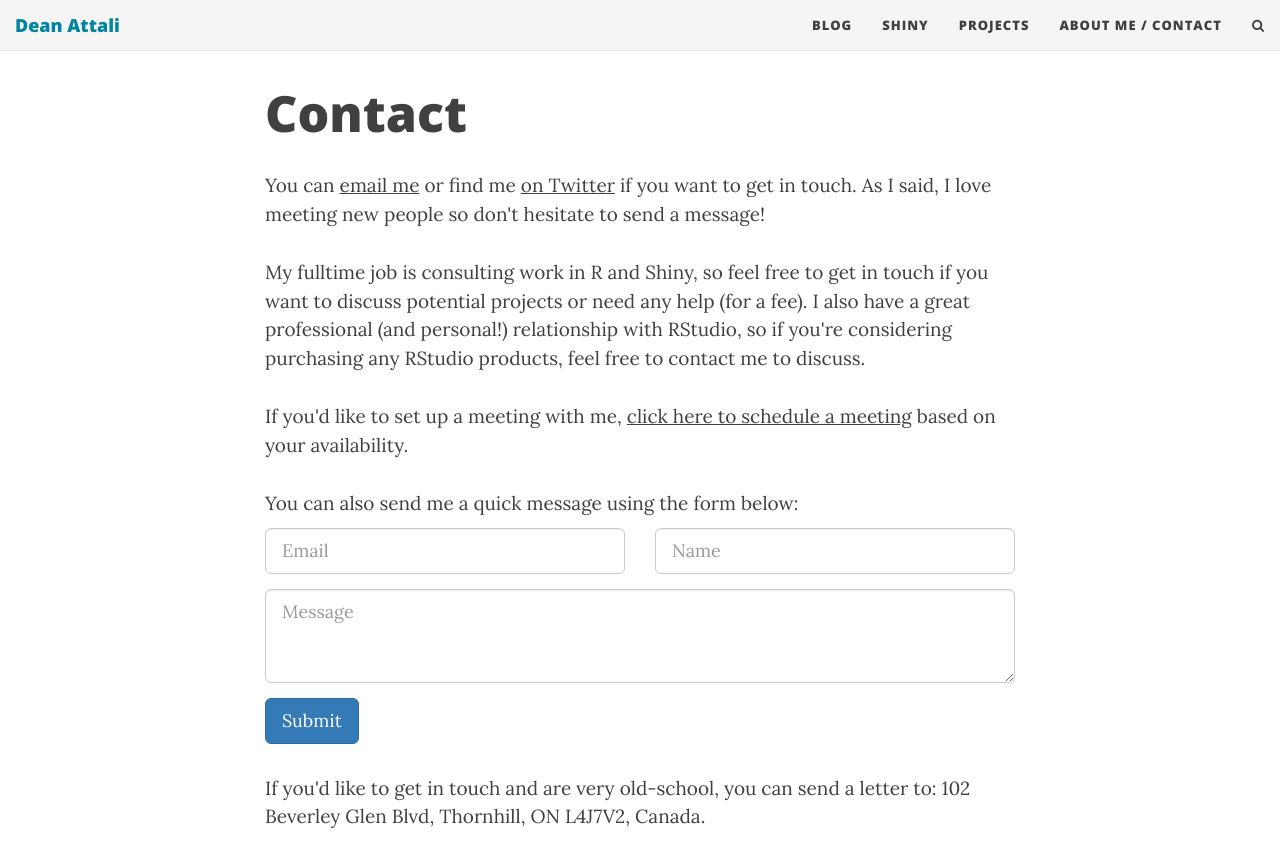
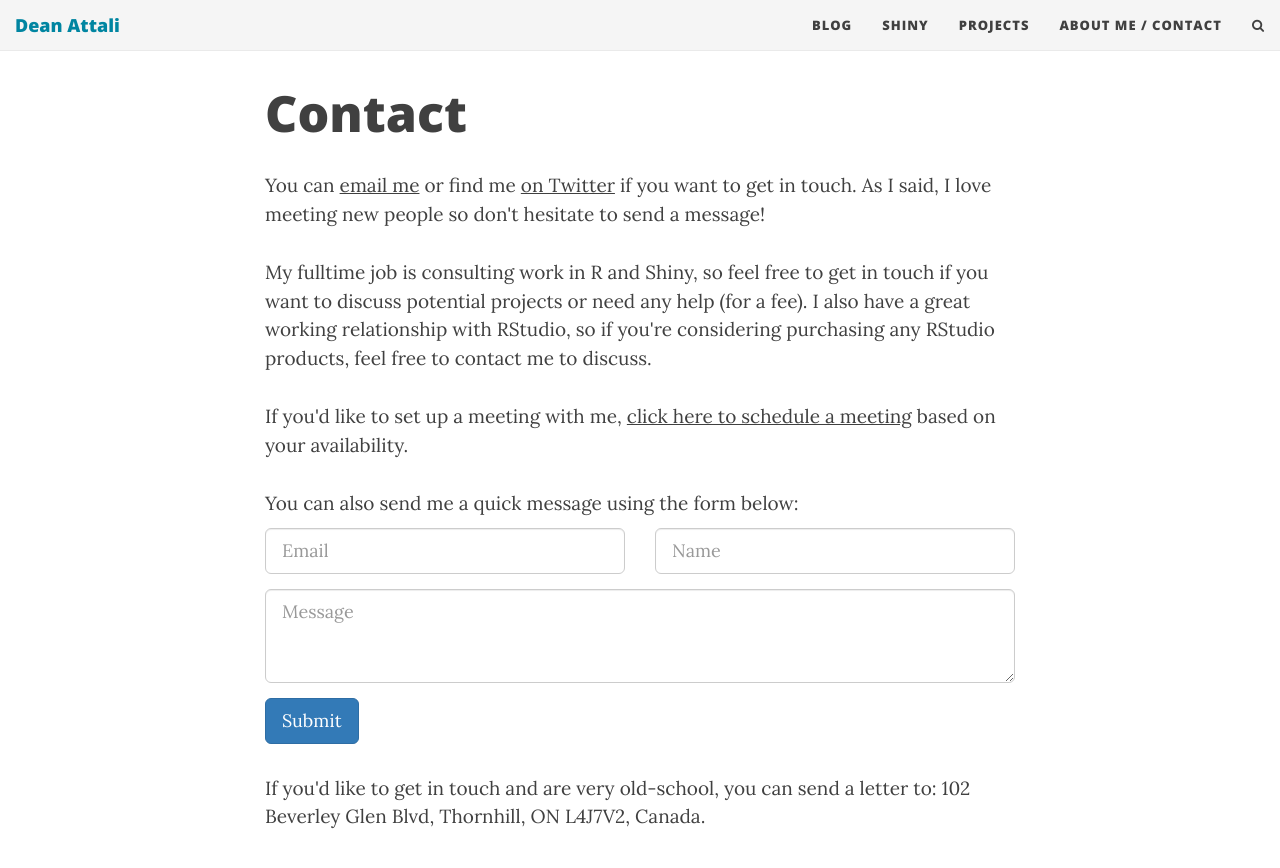
Before and after one commit to daattali/daattali.github.io, a Jekyll site: the page built from aboutme.html, in a window 1280 px wide and 900 px high, scrolled down 1084 px. Shown: the top 868 px of the window. Built offline with Jekyll 4.4.1, drawn with Linux system fonts in a browser that asks for light colours; nearby versions of some CDN libraries.

Commit message:
Update aboutme.html

```diff
--- a/aboutme.html
+++ b/aboutme.html
@@ -62,7 +62,7 @@ I will be away until Feb 6, with very limited time to work. My responses will be
 
 
 <p>You can <a href="mailto:dean@attalitech.com?subject=Hello from deanattali.com">email me</a> or find me <a href="https://twitter.com/daattali">on Twitter</a> if you want to get in touch. As I said, I love meeting new people so don't hesitate to send a message!</p>
-<p>My fulltime job is consulting work in R and Shiny, so feel free to get in touch if you want to discuss potential projects or need any help (for a fee). I also have a great professional (and personal!) relationship with RStudio, so if you're considering purchasing any RStudio products, feel free to contact me to discuss.</p>
+<p>My fulltime job is consulting work in R and Shiny, so feel free to get in touch if you want to discuss potential projects or need any help (for a fee). I also have a great working relationship with RStudio, so if you're considering purchasing any RStudio products, feel free to contact me to discuss.</p>
 <p>If you'd like to set up a meeting with me, <a href="https://calendly.com/attalitech/meeting">click here to schedule a meeting</a> based on your availability.</p>
 
 <form action="https://formspree.io/dean@attalitech.com" method="POST" class="form" id="contact-form">
```
